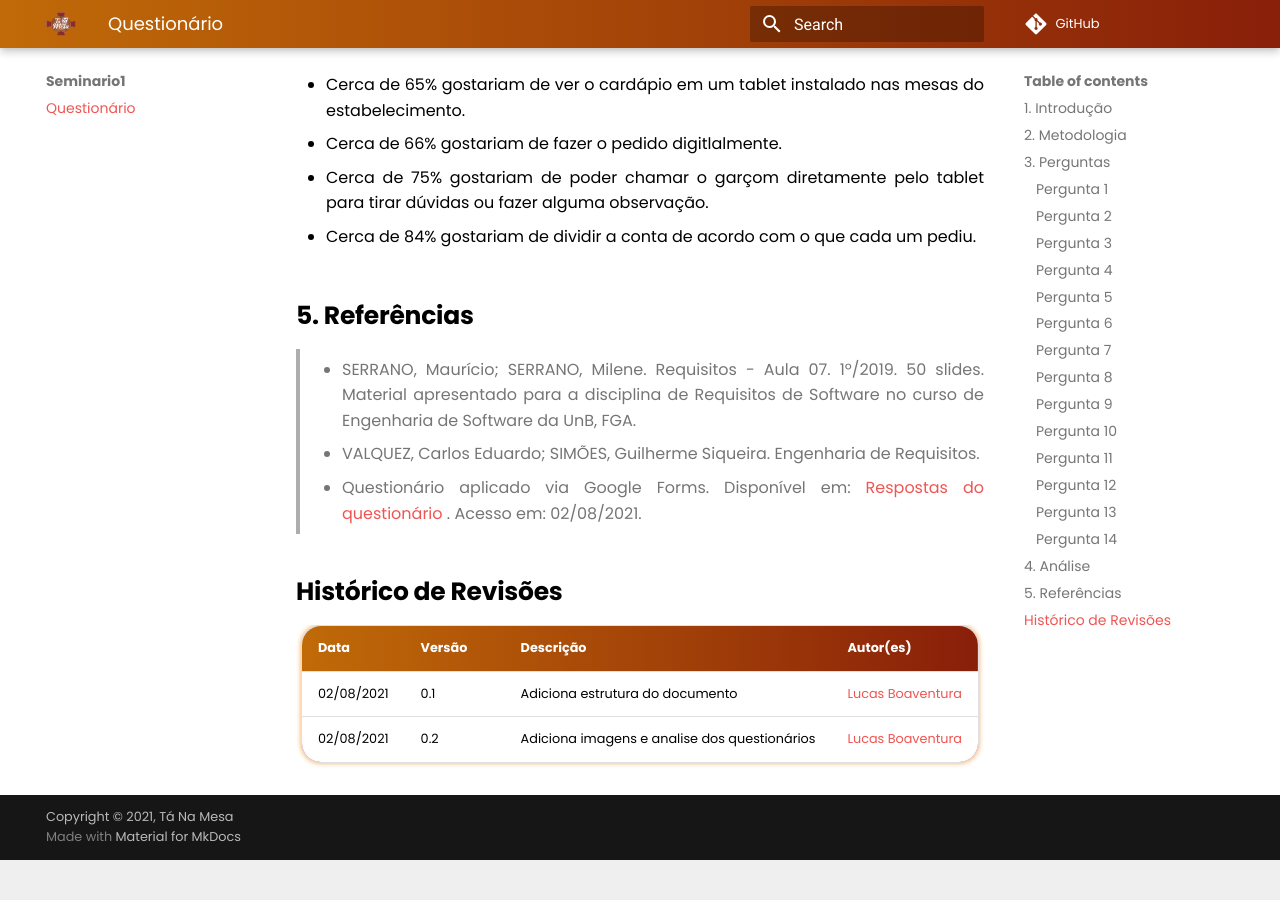
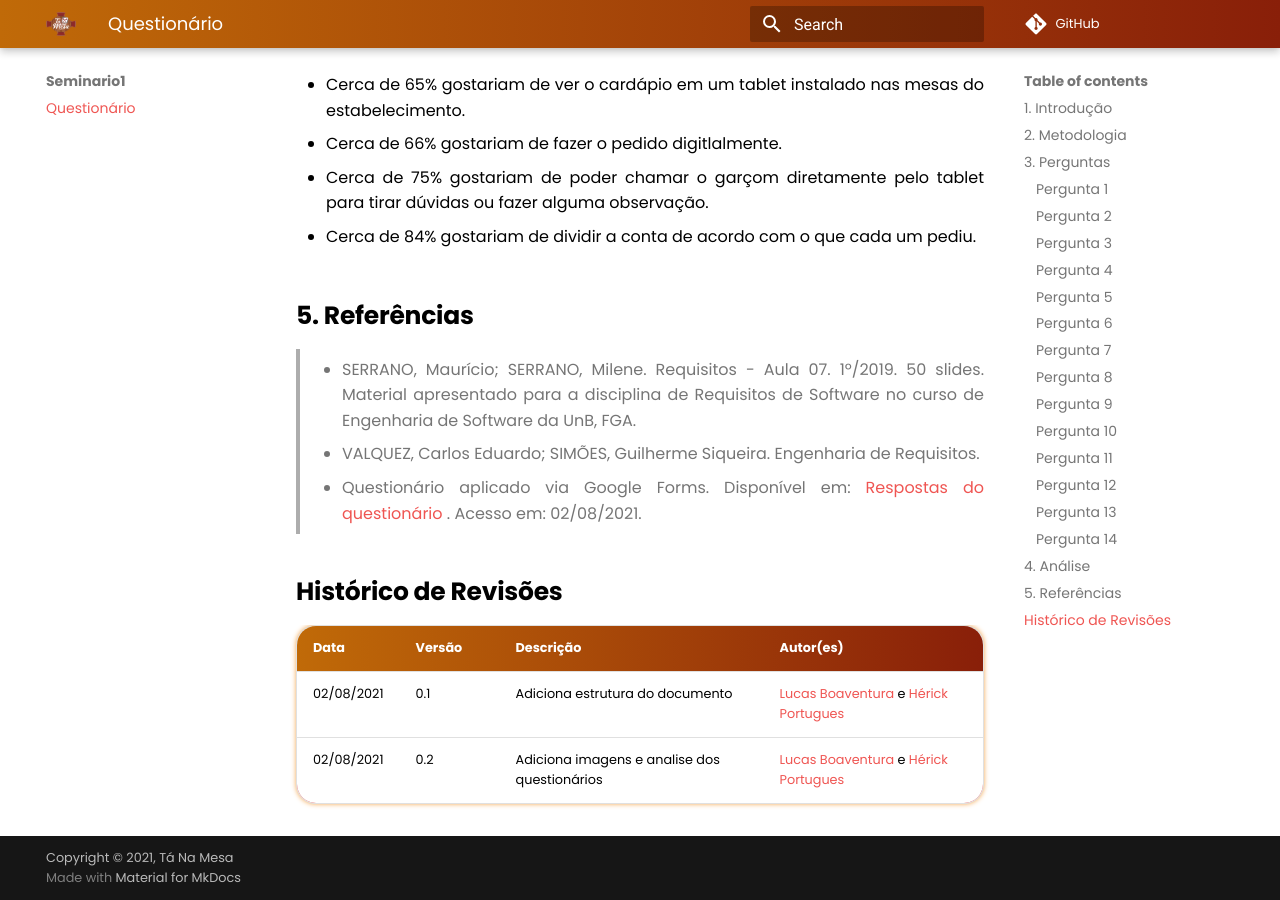
Before and after one commit to UnBArqDsw2021-1/2021.1_G02_TaNaMesa_docs, an MkDocs documentation site: the page built from docs/seminario1/questionario.md, in a window 1280 px wide and 900 px high, scrolled down 6858 px. Built offline with MkDocs 1.6.1 and Material for MkDocs 9.7.7, drawn with Linux system fonts in a browser that asks for light colours; comment, search, counter and statistics services are not loaded; before the commit the page ends 7718 px from its top, so only the background shows below that.

```diff
--- a/docs/seminario1/questionario.md
+++ b/docs/seminario1/questionario.md
@@ -84,5 +84,5 @@
 
 | Data       | Versão | Descrição                                              | Autor(es)                                 |
 | :--------- | :----- | :----------------------------------------------------- | :---------------------------------------- |
-| 02/08/2021 | 0.1   | Adiciona estrutura do documento | [Lucas Boaventura](https://github.com/lboaventura25) |
-| 02/08/2021 | 0.2   | Adiciona imagens e analise dos questionários | [Lucas Boaventura](https://github.com/lboaventura25) |
+| 02/08/2021 | 0.1   | Adiciona estrutura do documento | [Lucas Boaventura](https://github.com/lboaventura25) e [Hérick Portugues](https://github.com/herickport) |
+| 02/08/2021 | 0.2   | Adiciona imagens e analise dos questionários | [Lucas Boaventura](https://github.com/lboaventura25) e [Hérick Portugues](https://github.com/herickport) |
```
